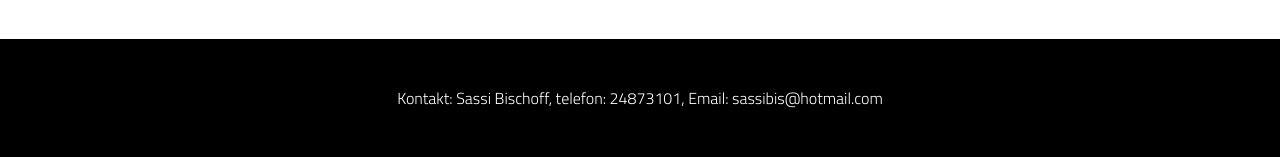
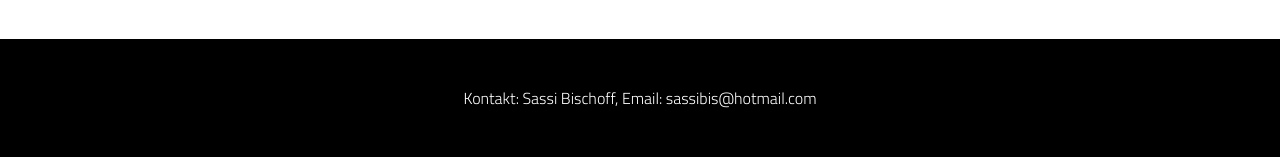
Before and after one commit to bjarniolsen/skabskunst, a PHP site: page / in a window 1280 px wide. Shown: the part 2850-3007 px from the top of the page. Run offline with PHP 8.4, Linux system fonts and the light colour scheme.

Commit message:
Added Google Analytics.

```diff
--- a/index.php
+++ b/index.php
@@ -11,7 +11,7 @@
         <!-- Add to web.config -->
         <meta http-equiv="X-UA-Compatible" content="IE=edge,chrome=1">
 
-        <title>Kunsten ud af skabet - Sassi Bischoff</title>
+        <title>SkabsKunst - Sassi Bischoff</title>
 
         <meta name="description" content="Aalborg får nu kunsten udenpå skabet! Kunsten får en funktion, som en del af byens rum og det daglige miljø vi færdes i. Et udvalg af byens el og teknik-skabe udsmykkes med kunst/malerier. Hvert enkelt el-skab dekoreres med unik, abstrakt eller figurativ kunst.">
         <meta name="viewport" content="width=device-width, initial-scale=1">
@@ -242,7 +242,7 @@
             </main>
 
             <footer role="content-info">
-                <p class="max-width">Kontakt: Sassi Bischoff, telefon: 24873101, Email: sassibis@hotmail.com</p>
+                <p class="max-width">Kontakt: Sassi Bischoff, Email: sassibis@hotmail.com</p>
             </footer>
         </div>
 
@@ -256,16 +256,14 @@
 
         <script src="static/dist/js/main.min.js"></script>
 
-        <!-- Google Analytics: change UA-XXXXX-X to be your site's ID.
         <script>
             (function(b,o,i,l,e,r){b.GoogleAnalyticsObject=l;b[l]||(b[l]=
             function(){(b[l].q=b[l].q||[]).push(arguments)});b[l].l=+new Date;
             e=o.createElement(i);r=o.getElementsByTagName(i)[0];
             e.src='//www.google-analytics.com/analytics.js';
             r.parentNode.insertBefore(e,r)}(window,document,'script','ga'));
-ga('create','UA-XXXXX-X','auto');ga('send','pageview');
+            ga('create','UA-9647211-1','auto');ga('send','pageview');
         </script>
-        -->
 
     </body>
 </html>
```
Lines whose indentation alone changed are shown as unchanged.
